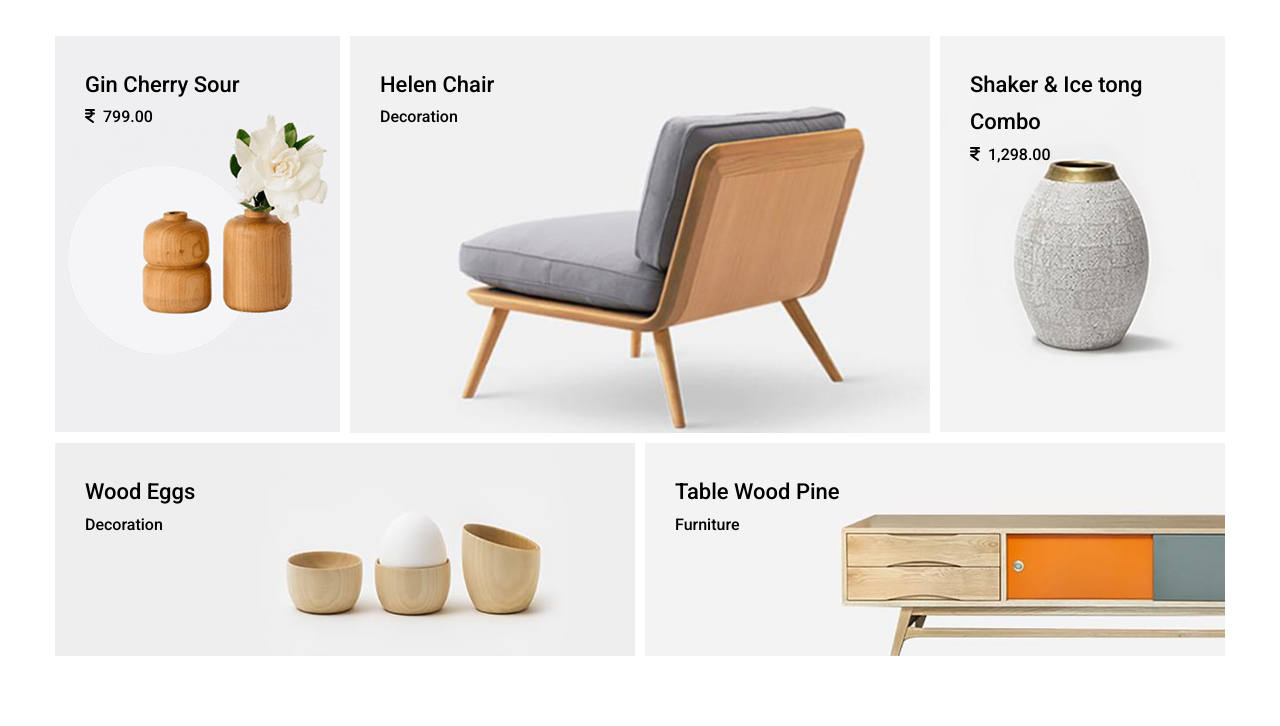
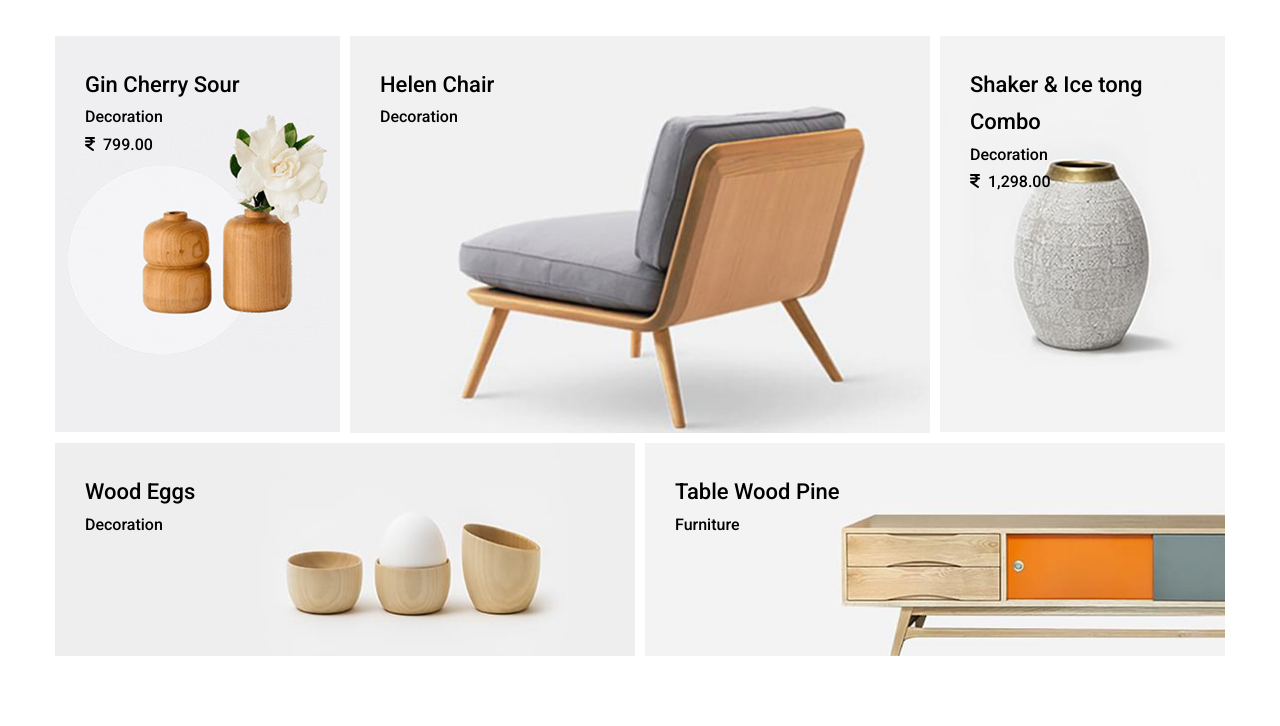
Before and after one commit to SwaroopArya65/Task-1, a plain HTML site: page index.html in a window 1280 px wide. Shown: the part 74-800 px from the top of the page. Drawn offline with nearby package versions, Linux system fonts and the light colour scheme; a web font is replaced by a local one.

Commit message:
Adding some tag

```diff
--- a/index.html
+++ b/index.html
@@ -253,6 +253,7 @@
                     <a href="#" class="card-title">Gin Cherry Sour</a>
                   </h3>
 
+                  <p class="card-text">Decoration</p>
                   <p class="card-text"><i class="fa-solid fa-indian-rupee-sign"></i>&nbsp; 799.00</p>
                 </div>
 
@@ -291,6 +292,7 @@
                     <a href="#" class="card-title">Shaker & Ice tong Combo</a>
                   </h3>
 
+                  <p class="card-text">Decoration</p>
                   <p class="card-text"><i class="fa-solid fa-indian-rupee-sign"></i>&nbsp; 1,298.00</p>
                 </div>
 
```
